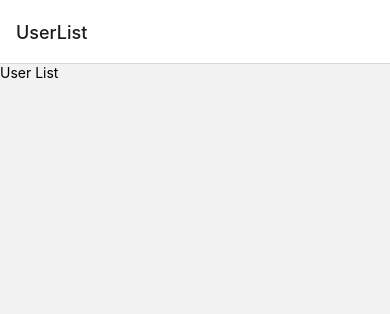
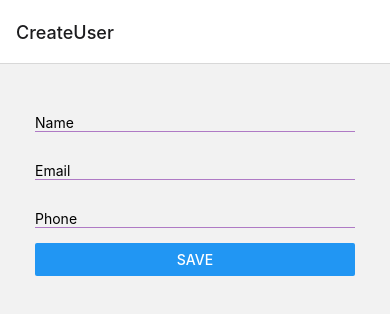
Before and after one commit to hectorjoey/empApp, a React Native app: screen /CreateUser in a window 390 px wide. Before the commit this address had no page. Shown: the top 314 px of the page. Built offline with nearby package versions, Linux system fonts and the light colour scheme.

Commit message:
updated createuser screen with fields with saving states

```diff
--- a/App.js
+++ b/App.js
@@ -4,17 +4,18 @@ import { NavigationContainer } from '@react-navigation/native';
 import { CreateStackNavigator } from '@react-navigation/native-stack';
 import { createStackNavigator } from '@react-navigation/stack';
 import UserList from './screens/UserList';
-import UserDetailScreen from './screens/UserDetailScreen';
-import CreateUserScreen from './screens/CreateUserScreen';
+import UserDetail from './screens/UserDetail';
+import CreateUser from './screens/CreateUser';
 
 const Stack = createStackNavigator();
 
 function MyStack() {
   return (
     <Stack.Navigator>
+      <Stack.Screen name="CreateUser" component={CreateUser} />
       <Stack.Screen name="UserList" component={UserList} />
-      <Stack.Screen name="UserDetailScreen" component={UserDetailScreen} />
-      <Stack.Screen name="CreateUserScreen" component={CreateUserScreen} />
+      <Stack.Screen name="UserDetail" component={UserDetail} />
+
     </Stack.Navigator>
   )
 }
--- /dev/null
+++ b/screens/CreateUser.js
@@ -0,0 +1,53 @@
+import React, { useState } from 'react';
+import { View, Text, Buttn, TextInput, ScrollView, StyleSheet, Button } from 'react-native';
+
+const CreateUser = () => {
+
+    const [state, setState] = useState({
+        name: '',
+        emai: '',
+        phone: '',
+    })
+
+    const handeChangeText = (name, value) => {
+        setState({ ...state, [name]: value })
+    }
+    return (
+        <ScrollView style={styles.container}>
+            <View style={styles.inputGroup}>
+                <TextInput placeholder="Name"
+                 onChangeText={(value) => handeChangeText('name', value)} />
+            </View>
+            <View style={styles.inputGroup}>
+                <TextInput placeholder="Email"
+                 onChangeText={(value) => handeChangeText('email', value)} />
+            </View>
+            <View style={styles.inputGroup}>
+                <TextInput placeholder="Phone"
+                onChangeText={(value) => handeChangeText('phone', value)} />
+            </View>
+
+            <View>
+                <Button title='Save' onPress={()=>console.log(state)} />
+            </View>
+
+        </ScrollView>
+    )
+};
+
+const styles = StyleSheet.create({
+    container: {
+        flex: 1,
+        padding: 35,
+    },
+    inputGroup: {
+        flex: 1,
+        padding: 0,
+        marginBottom: 15,
+        marginTop: 15,
+        borderBottomWidth: 1,
+        borderBottomColor: "#AF7AC5"
+    }
+})
+
+export default CreateUser;
--- /dev/null
+++ b/screens/UserDetail.js
@@ -0,0 +1,10 @@
+import React from 'react';
+
+const UserDetail = () => {
+    return (
+        <div>
+
+        </div>)
+};
+
+export default UserDetail;
```
